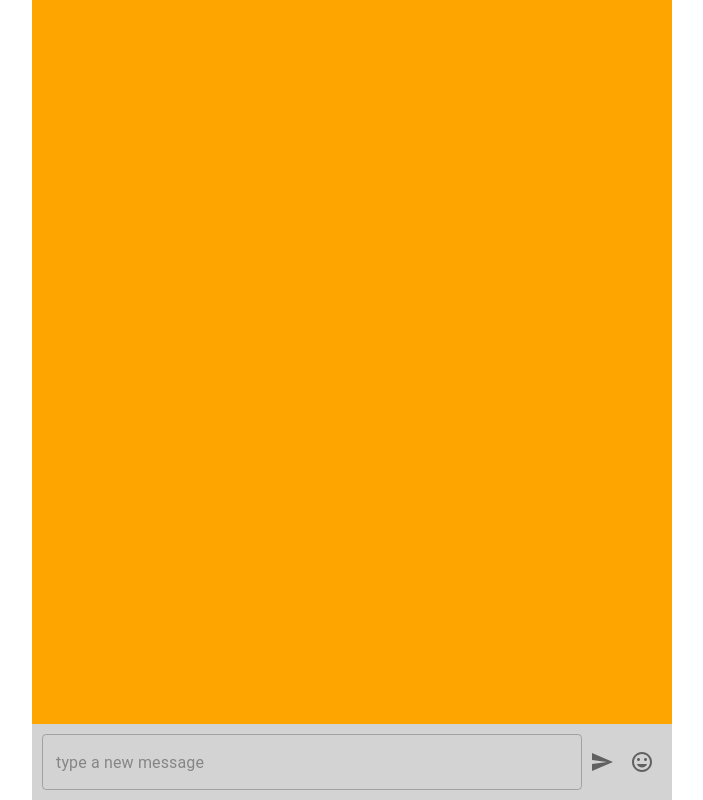
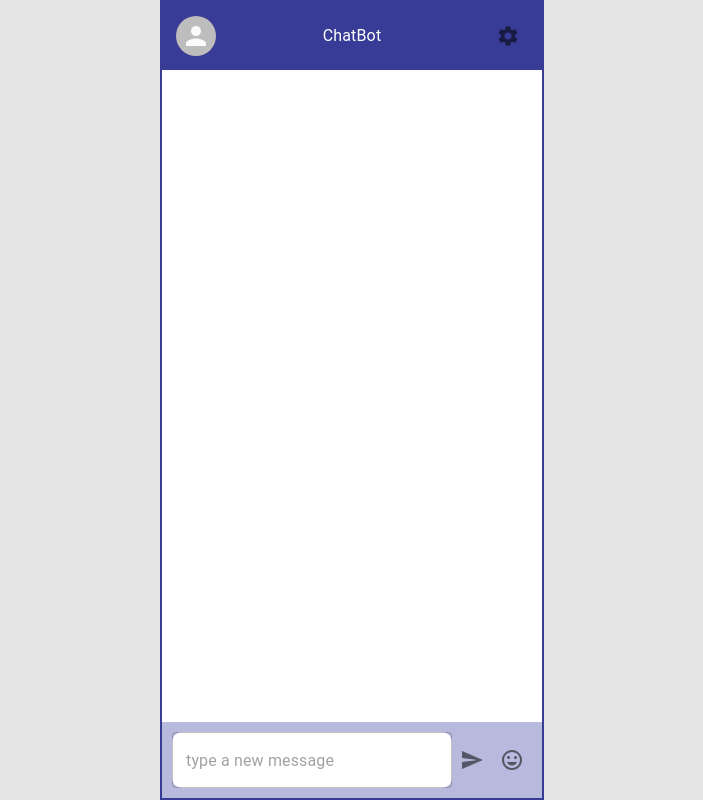
Before and after one commit to NabeelSohail-30/MERN-Chat-App, a React (Create React App) app in the folder mern-chatapp-frontend/: page / in a window 1280 px wide. Shown: the whole page, without its empty margins (288-991 px from the left). Built offline with nearby package versions, Linux system fonts and the light colour scheme.

Commit message:
chatbot screen done

```diff
--- a/mern-chatapp-frontend/src/components/chat.jsx
+++ b/mern-chatapp-frontend/src/components/chat.jsx
@@ -5,17 +5,41 @@ import { useRef, useState, useEffect } from "react";
 import axios from "axios";
 import InsertEmoticonIcon from "@material-ui/icons/InsertEmoticon";
 import SendIcon from "@material-ui/icons/Send";
+import { Typography, Avatar } from "@material-ui/core";
+import SettingsIcon from "@material-ui/icons/Settings";
+import { Grid } from "@material-ui/core";
 
 const useStyles = makeStyles((theme) => ({
+  body: {
+    backgroundColor: "#e5e5e5",
+  },
+
   messageScreen: {
     display: "flex",
     flexDirection: "column",
-    backgroundColor: "orange",
-    width: "50%",
+    backgroundColor: "#ffffff",
+    width: "30%",
     margin: "auto",
-    paddingTop: "20px",
     height: "100vh",
     alignItems: "center",
+    border: "2px solid #383c96",
+  },
+
+  chatTitle: {
+    marginBottom: "10px",
+    backgroundColor: "#383c96",
+    width: "100%",
+    display: "flex",
+    alignItems: "center",
+    padding: "14px",
+    justifyContent: "center",
+  },
+
+  chatTitleText: {
+    marginLeft: "0px",
+    fontSize: "24px",
+    fontWeight: "bold",
+    color: "#ffffff",
   },
 
   messageWindow: {
@@ -25,23 +49,54 @@ const useStyles = makeStyles((theme) => ({
     display: "flex",
     flexDirection: "column",
     overflowY: "auto",
+    paddingBottom: "20px",
   },
 
-  userMessage: {
-    backgroundColor: "green",
-    color: "#fff",
+  userMessageBaloon: {
+    backgroundColor: "#b7badd",
+    color: "#00000",
     borderRadius: "20px 20px 0 20px",
     padding: "10px 20px",
     margin: "10px 0",
     alignSelf: "flex-end",
+    marginRight: "8px",
+    fontSize: "18px",
+    fontWeight: "600",
   },
-  botMessage: {
-    backgroundColor: "blue",
+  userMessage: {
+    color: "#00000",
+    alignSelf: "flex-end",
+  },
+  botMessageBaloon: {
+    backgroundColor: "#383c96",
     color: "#fff",
     borderRadius: "20px 20px 20px 0",
     padding: "10px 20px",
     margin: "10px 0",
     alignSelf: "flex-start",
+    marginLeft: "8px",
+    fontSize: "18px",
+    fontWeight: "600",
+  },
+  botMessage: {
+    color: "#00000",
+    alignSelf: "flex-start",
+  },
+  senderUser: {
+    display: "flex",
+    flexDirection: "column",
+    alignItems: "flex-end",
+    marginRight: "10px",
+    fontWeight: "500",
+    marginTop: "0px",
+  },
+  senderBot: {
+    display: "flex",
+    flexDirection: "column",
+    alignItems: "flex-start",
+    marginLeft: "10px",
+    fontWeight: "500",
+    marginTop: "0px",
   },
   messageBox: {
     width: "100%",
@@ -49,7 +104,7 @@ const useStyles = makeStyles((theme) => ({
     display: "flex",
     alignItems: "center",
     marginTop: "auto",
-    backgroundColor: "lightgrey",
+    backgroundColor: "#b7badd",
   },
   textFieldContainer: {
     width: "100%",
@@ -59,13 +114,18 @@ const useStyles = makeStyles((theme) => ({
   textField: {
     flex: 1,
     marginRight: "10px",
+    backgroundColor: "#ffffff",
+    borderRadius: "10px",
   },
   sendButton: {
-    backgroundColor: "white",
-    color: "#fff",
+    color: "#383c96",
     "&:hover": {
-      backgroundColor: "gray",
+      backgroundColor: "#ffffff",
+      color: "#383c96",
     },
+  },
+  icon: {
+    color: "383c96",
   },
 }));
 
@@ -112,24 +172,34 @@ function Chat() {
   };
 
   return (
-    <Box>
+    <Grid container className={classes.body}>
+      <Grid item xs={12} sm={12} md={12} lg={12} xl={12}>
         <div className={classes.messageScreen}>
+          <div className={classes.chatTitle}>
+            <Avatar style={{ marginRight: "auto" }} />
+            <Typography className={classes.chatTitleText}>ChatBot</Typography>
+            <IconButton style={{ marginLeft: "auto" }}>
+              <SettingsIcon className={classes.icon} />
+            </IconButton>
+          </div>
           <div id="messageWindow" className={classes.messageWindow}>
             {myMessages.map((eachMessage, key) => {
               if (eachMessage.from === "bot") {
                 return (
                   <div key={key} className={classes.botMessage}>
-                  <div>
-                    <b>{eachMessage.from}:</b> <span>{eachMessage.text}</span>
+                    <div className={classes.botMessageBaloon}>
+                      <span>{eachMessage.text}</span>
                     </div>
+                    <div className={classes.senderBot}>{eachMessage.from}</div>
                   </div>
                 );
               } else {
                 return (
                   <div key={key} className={classes.userMessage}>
-                  <div>
-                    <b>{eachMessage.from}:</b> <span>{eachMessage.text}</span>
+                    <div className={classes.userMessageBaloon}>
+                      <span>{eachMessage.text}</span>
                     </div>
+                    <div className={classes.senderUser}>{eachMessage.from}</div>
                   </div>
                 );
               }
@@ -152,13 +222,14 @@ function Chat() {
                   <SendIcon />
                 </IconButton>
                 <IconButton>
-                <InsertEmoticonIcon />
+                  <InsertEmoticonIcon className={classes.icon} />
                 </IconButton>
               </Box>
             </Box>
           </form>
         </div>
-    </Box>
+      </Grid>
+    </Grid>
   );
 }
 export default Chat;
```
Also changed, not shown: mern-chatapp-frontend/src/index.css (line endings or trailing spaces). Lines whose indentation alone changed are shown as unchanged.
